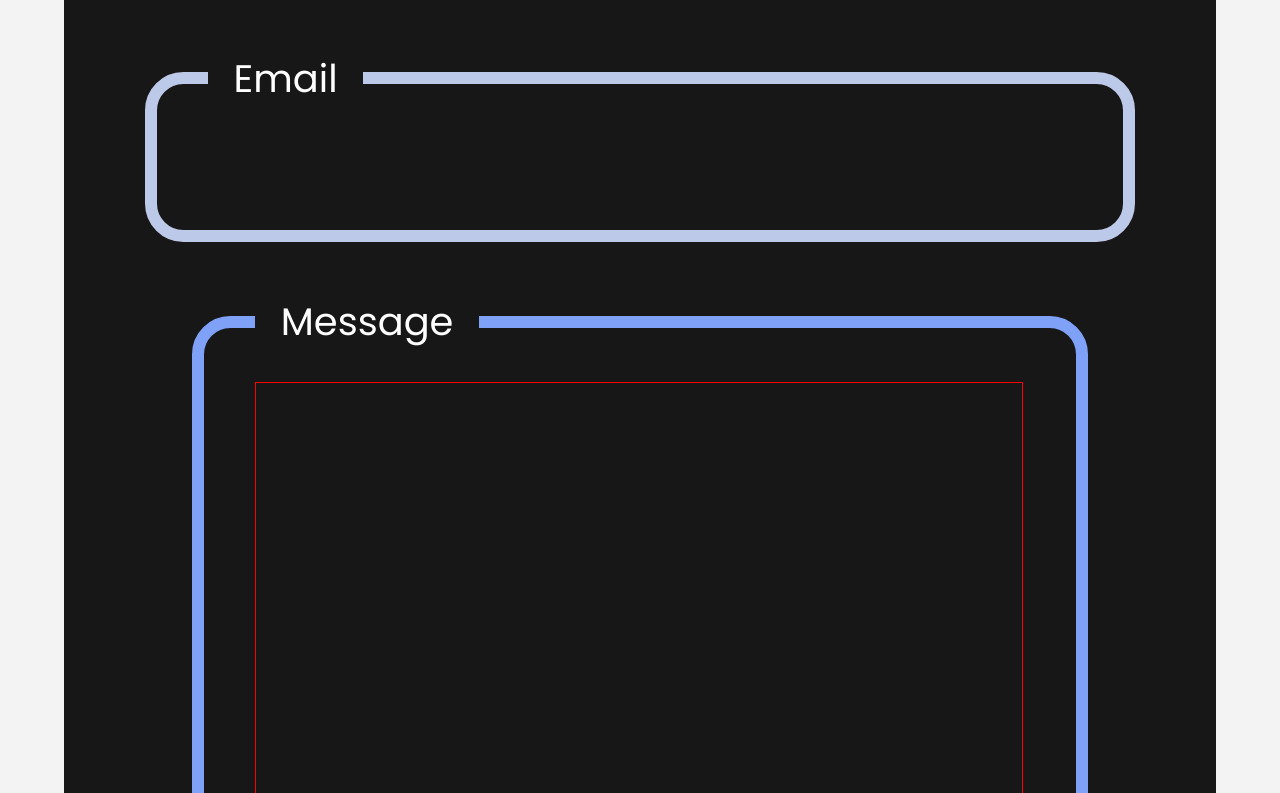
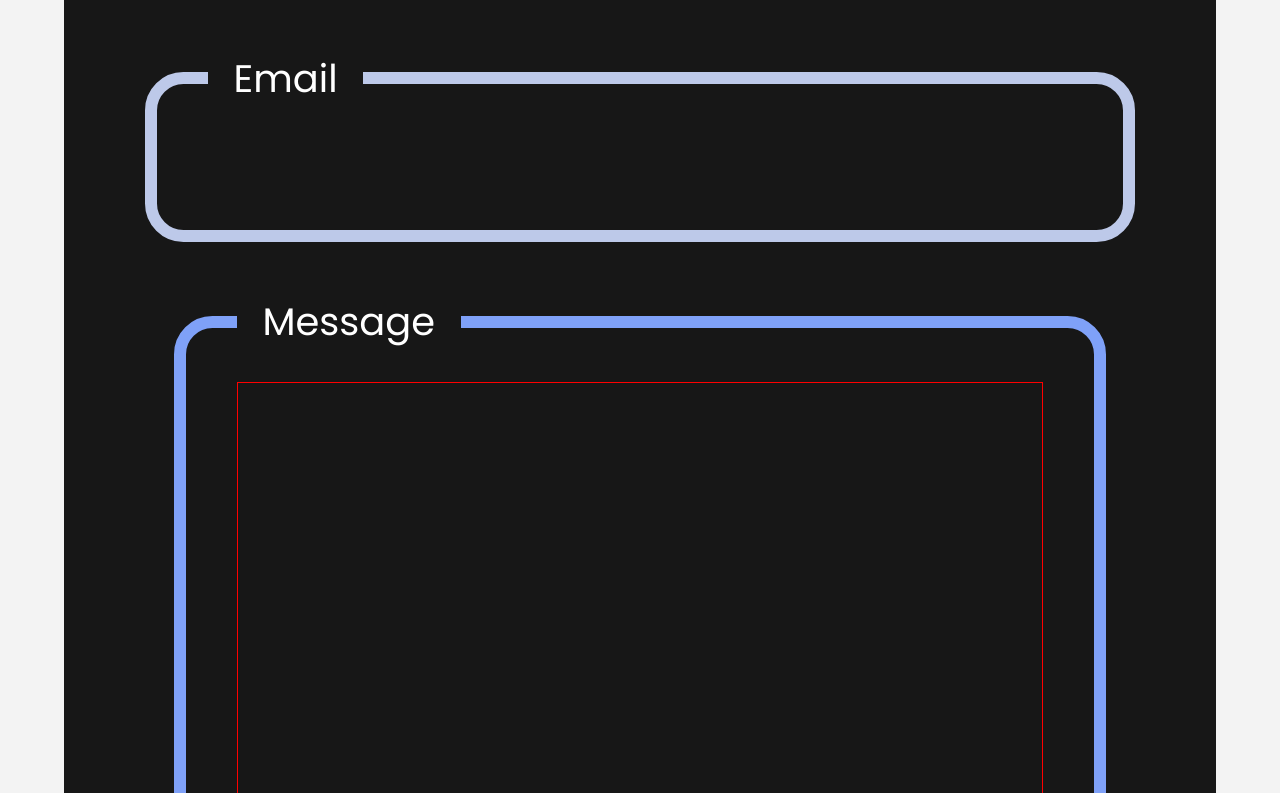
Before and after one commit to fasuyaaaPNG/Quandary, a Next.js app: page / in a window 1280 px wide. Shown: the part 8974-9767 px from the top of the page. Built offline with nearby package versions, Linux system fonts and the light colour scheme.

Commit message:
bener last

```diff
--- a/app/page.tsx
+++ b/app/page.tsx
@@ -173,7 +173,7 @@ export default function Home() {
                     <legend className="Content6FormLegendMessage">
                       Message
                     </legend>
-                    <textarea name="" id="" cols={0} rows={10} className="Content6FormLegendMessageInput">
+                    <textarea name="" id="" cols={0} rows={30} className="Content6FormLegendMessageInput">
                     </textarea>
                   </fieldset>
                   <button className="content6FormSubmit">
--- a/app/style.css
+++ b/app/style.css
@@ -527,7 +527,7 @@ body {
     position: relative;
     top: 2.5vw;
     border: 1px solid red;
-    width: 60vw;
+    width: 63vw;
 }
 
 textarea {
```
